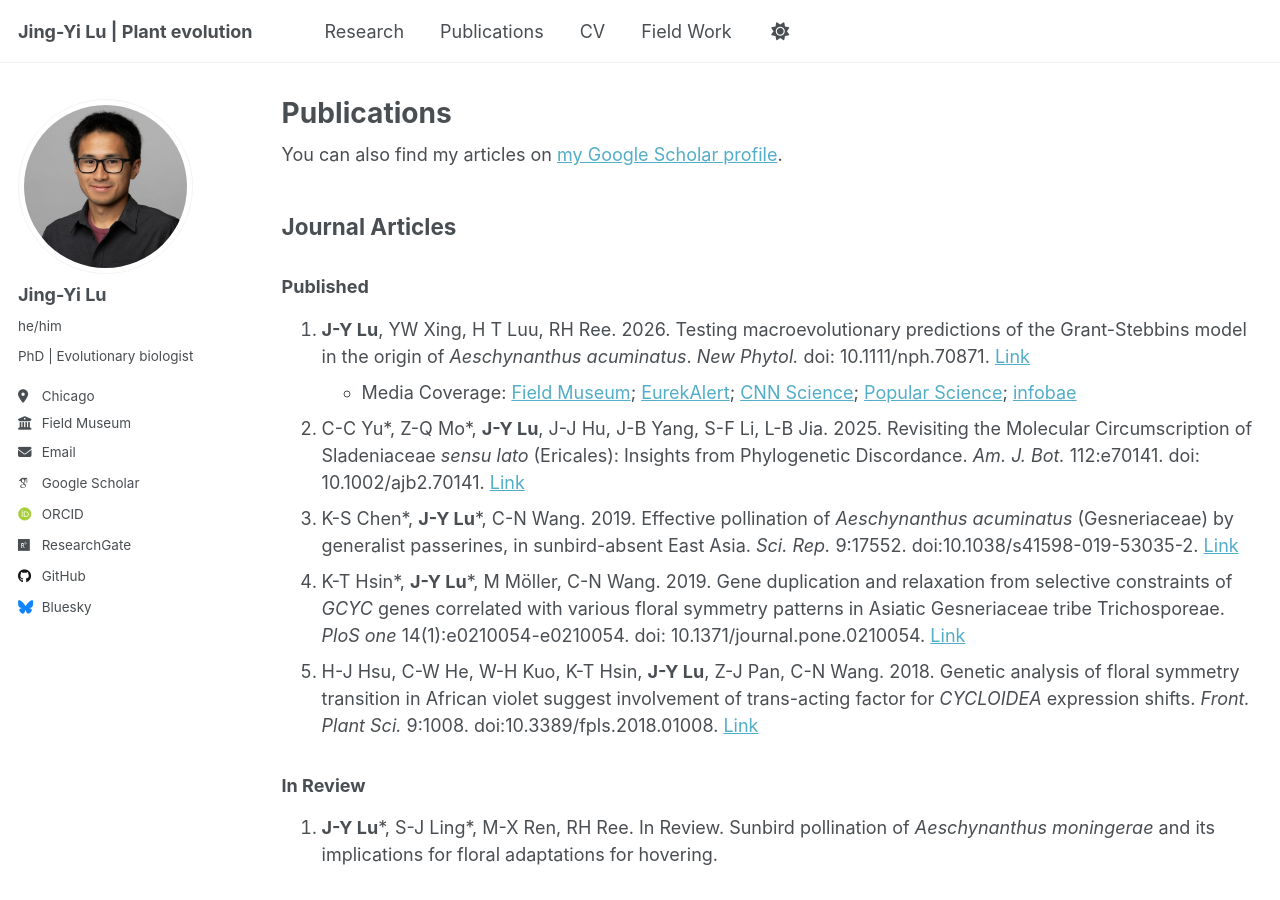
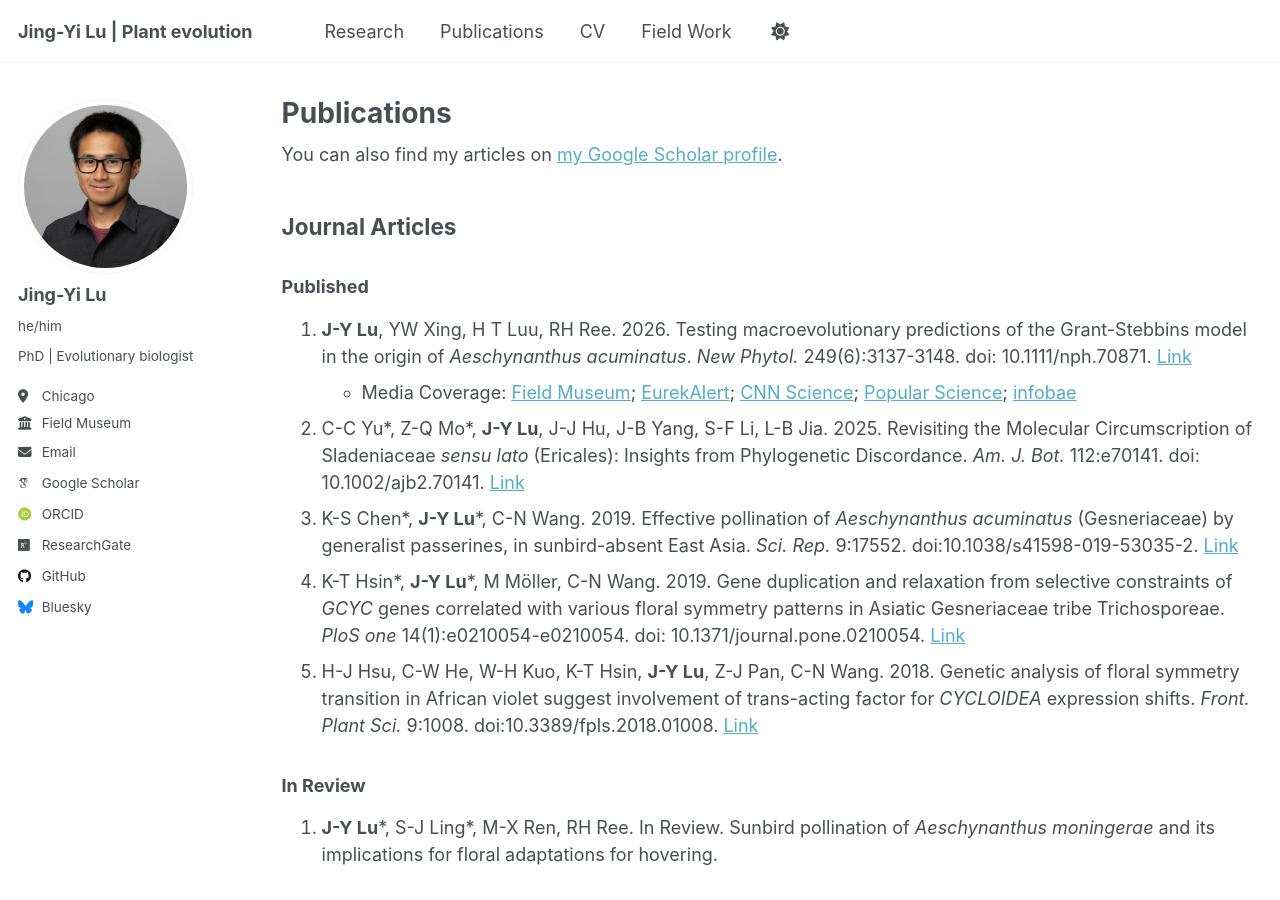
Before and after one commit to jingyilu/jingyilu.github.io, a Jekyll site: the page built from _pages/publications.md, in a window 1280 px wide and 900 px high. Built offline with Jekyll 4.4.1, drawn with Linux system fonts in a browser that asks for light colours; some web fonts are replaced; a script that is not in the unit is left out.

Commit message:
update publication

```diff
--- a/_pages/publications.md
+++ b/_pages/publications.md
@@ -22,7 +22,7 @@ Journal Articles
 ### Published
 
 1. **J-Y Lu**, YW Xing, H T Luu, RH Ree. 2026. Testing macroevolutionary predictions of the Grant-Stebbins
-model in the origin of _Aeschynanthus acuminatus_. _New Phytol._ doi: 10.1111/nph.70871. [Link](https://nph.onlinelibrary.wiley.com/doi/10.1111/nph.70871)
+model in the origin of _Aeschynanthus acuminatus_. _New Phytol._ 249(6):3137-3148. doi: 10.1111/nph.70871. [Link](https://nph.onlinelibrary.wiley.com/doi/10.1111/nph.70871)
   - Media Coverage: [Field Museum](https://www.fieldmuseum.org/about/press/this-flower-evolved-a-new-shape-so-that-different-birds-could-pollinate-it); [EurekAlert](https://www.eurekalert.org/news-releases/1113627); [CNN Science](https://www.cnn.com/2026/02/06/science/lipstick-vine-evolution-taiwan-mystery); [Popular Science](https://www.popsci.com/science/lipstick-vine-evolution/); [infobae](https://www.infobae.com/america/ciencia-america/2026/01/27/descubren-como-una-flor-asiatica-evoluciono-de-forma-inesperada-para-convivir-con-distintos-tipos-de-polinizadores/)
 2. C-C Yu\*, Z-Q Mo\*, **J-Y Lu**, J-J Hu, J-B Yang, S-F Li, L-B Jia. 2025. Revisiting the Molecular Circumscription of Sladeniaceae _sensu lato_ (Ericales): Insights from Phylogenetic Discordance. _Am. J. Bot._ 112:e70141. doi: 10.1002/ajb2.70141. [Link](https://doi.org/10.1002/ajb2.70141)
 3. K-S Chen\*, **J-Y Lu**\*, C-N Wang. 2019. Effective pollination of _Aeschynanthus acuminatus_ (Gesneriaceae) by generalist passerines, in sunbird-absent East Asia. _Sci. Rep._ 9:17552. doi:10.1038/s41598-019-53035-2. [Link](https://doi.org/10.1038/s41598-019-53035-2)
```
